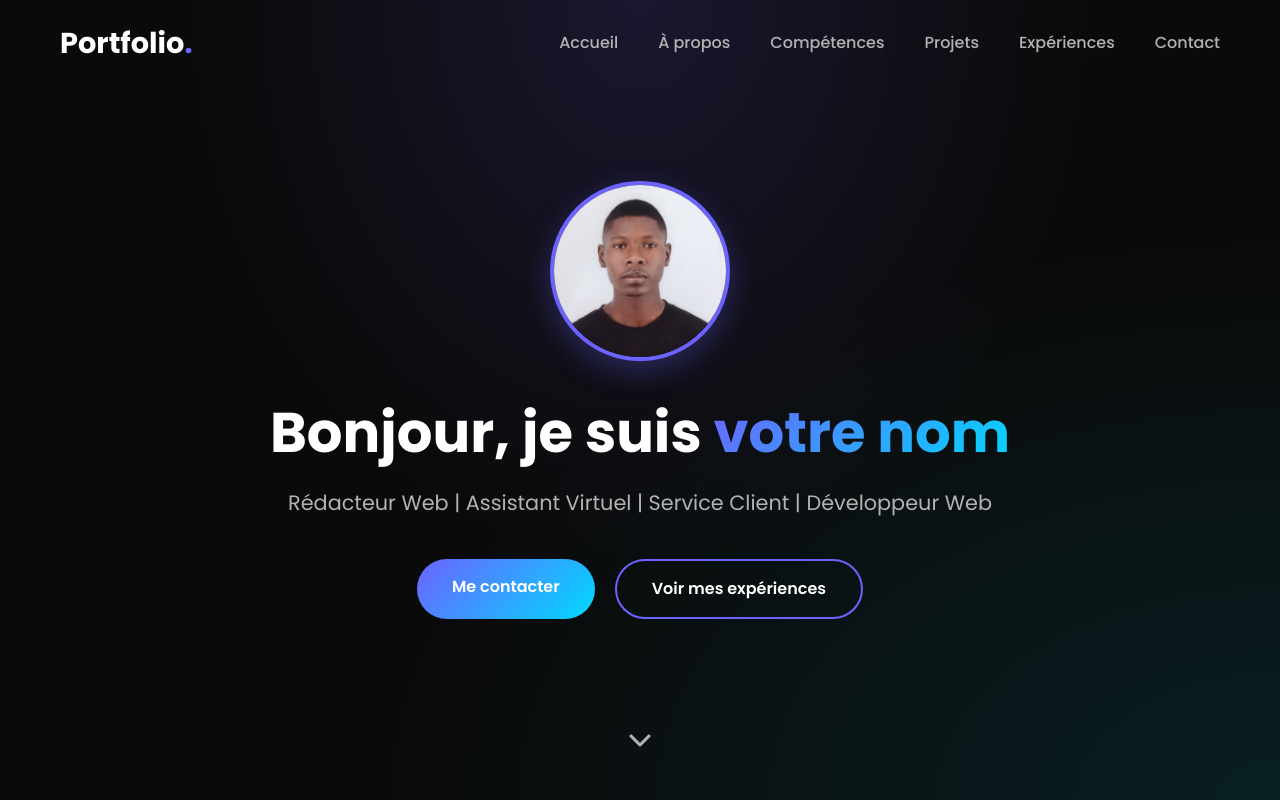
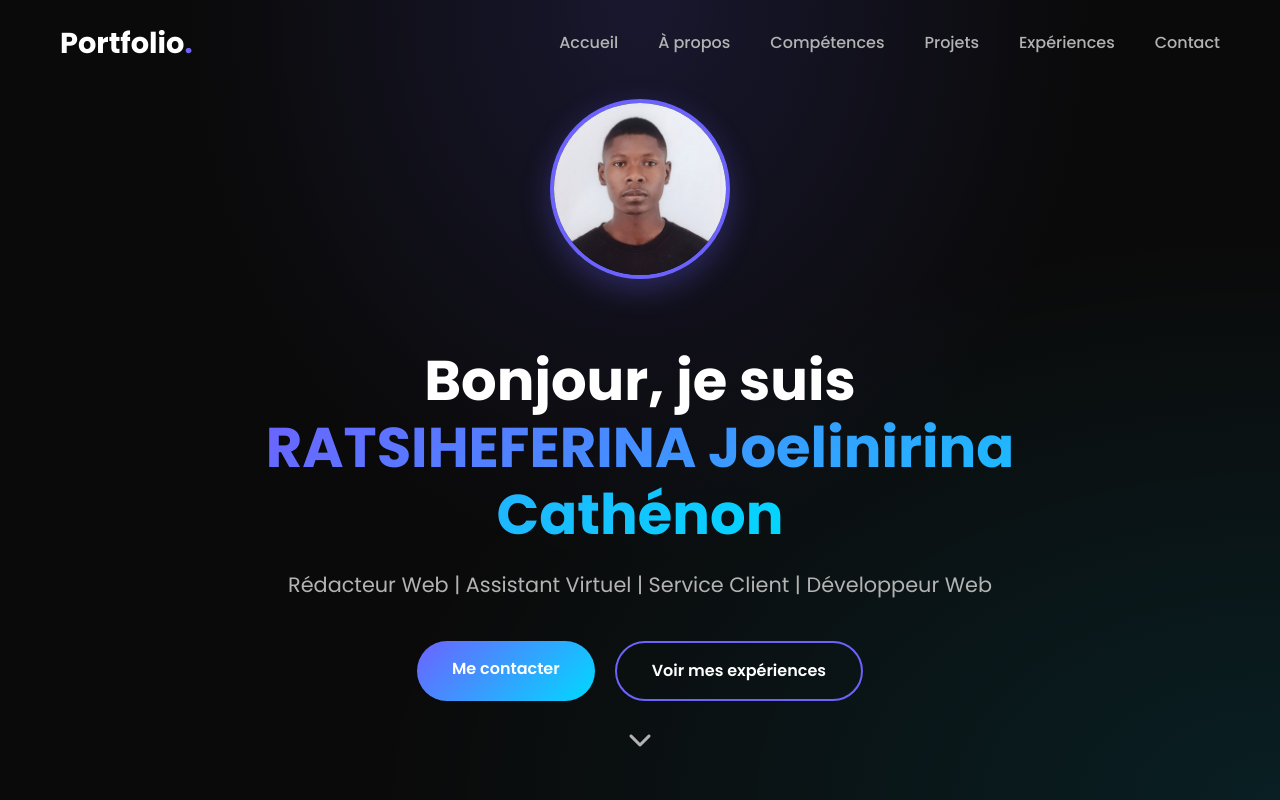
Before and after one commit to Cathenon12/Porfolio, a plain HTML site: page index.html in a window 1280 px wide. Shown: the top 800 px of the page. Drawn offline with Linux system fonts and the light colour scheme.

Commit message:
first porfolio commit

```diff
--- a/index.html
+++ b/index.html
@@ -39,7 +39,7 @@
             <div class="profile-container">
                 <img src="profile.jpg" alt="Photo de profil" class="profile-photo">
             </div>
-            <h1 class="animate-fade-in">Bonjour, je suis <span class="highlight">votre nom</span></h1>
+            <h1 class="animate-fade-in">Bonjour, je suis <span class="highlight">RATSIHEFERINA Joelinirina Cathénon</span></h1>
             <p class="animate-fade-in-delay">Rédacteur Web | Assistant Virtuel | Service Client | Développeur Web</p>
             <div class="hero-buttons">
                 <a href="#contact" class="btn btn-primary">Me contacter</a>
--- a/style.css
+++ b/style.css
@@ -202,7 +202,7 @@ ul {
 }
 
 .profile-container {
-    margin-bottom: 30px;
+    margin-bottom: 60px;
 }
 
 .profile-photo {
```
